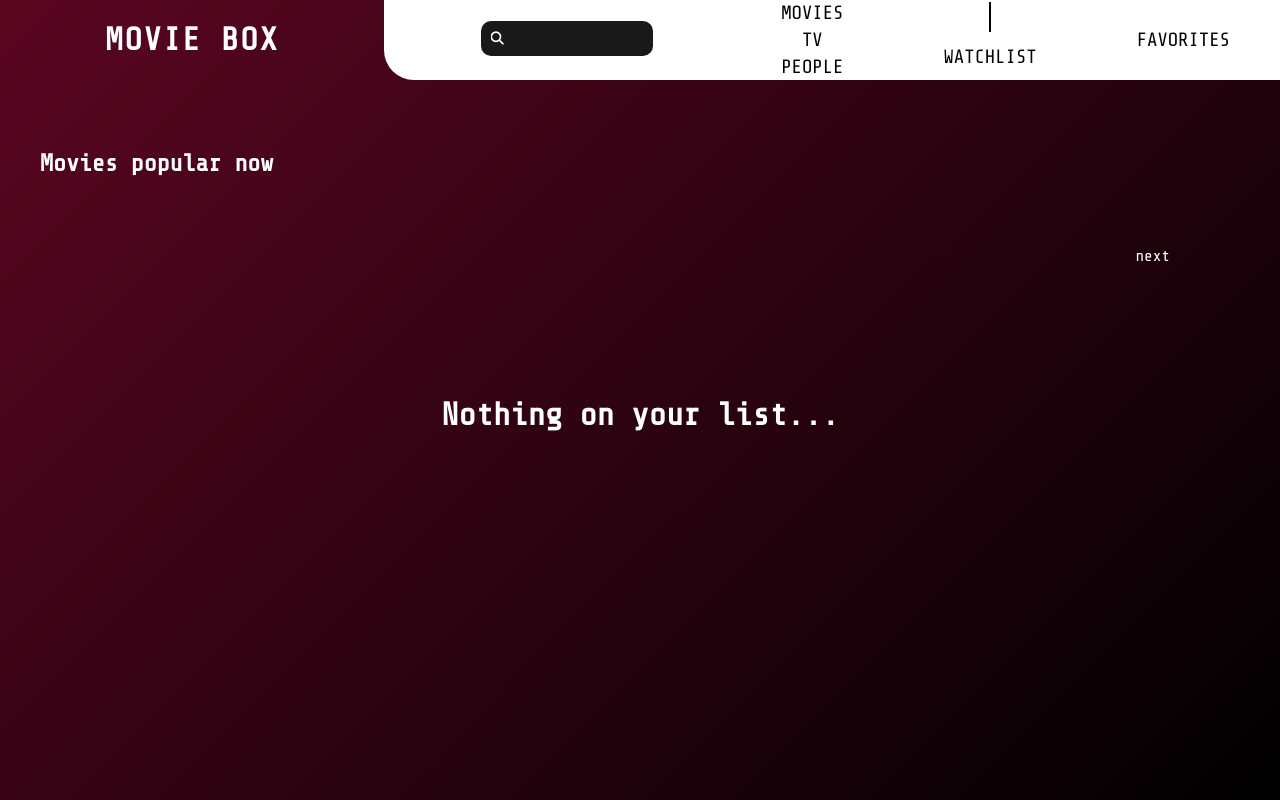
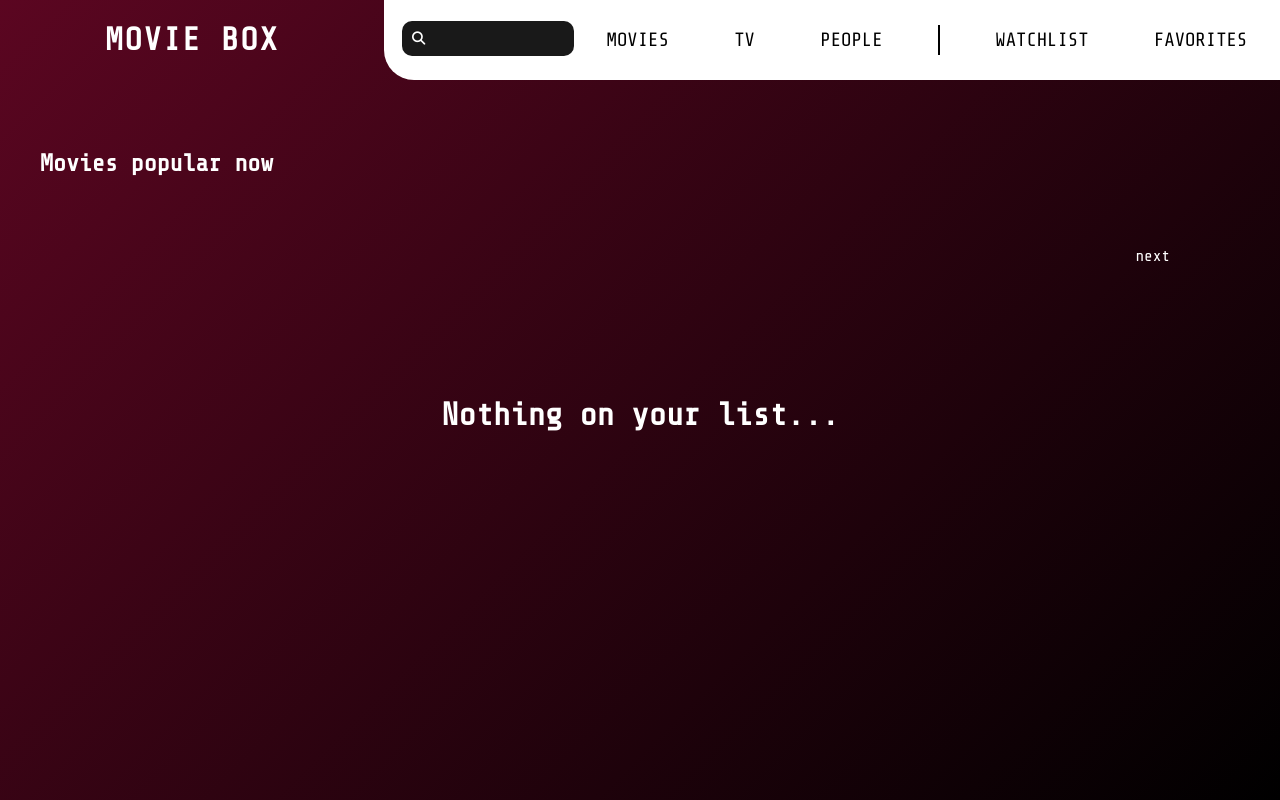
Before and after one commit to Tom4sh-dev/movie-box, a plain HTML site: page index.html in a window 1280 px wide. Drawn offline with nearby package versions, Linux system fonts and the light colour scheme; no server answers.

Commit message:
minor styling updates

```diff
--- a/sass/_large.scss
+++ b/sass/_large.scss
@@ -29,12 +29,15 @@
 		&__form {
 			display: block;
 			margin: auto 0 auto 2%;
+			width: auto;
 		}
 
 		&__list {
 			position: static;
 			display: flex;
+			flex-direction: row;
 			justify-content: space-around;
+			flex-wrap: nowrap;
 			width: 100%;
 			transform: translate(0, 0);
 			.menu {
```
Also changed, not shown: css/main.css, 1 other file.
